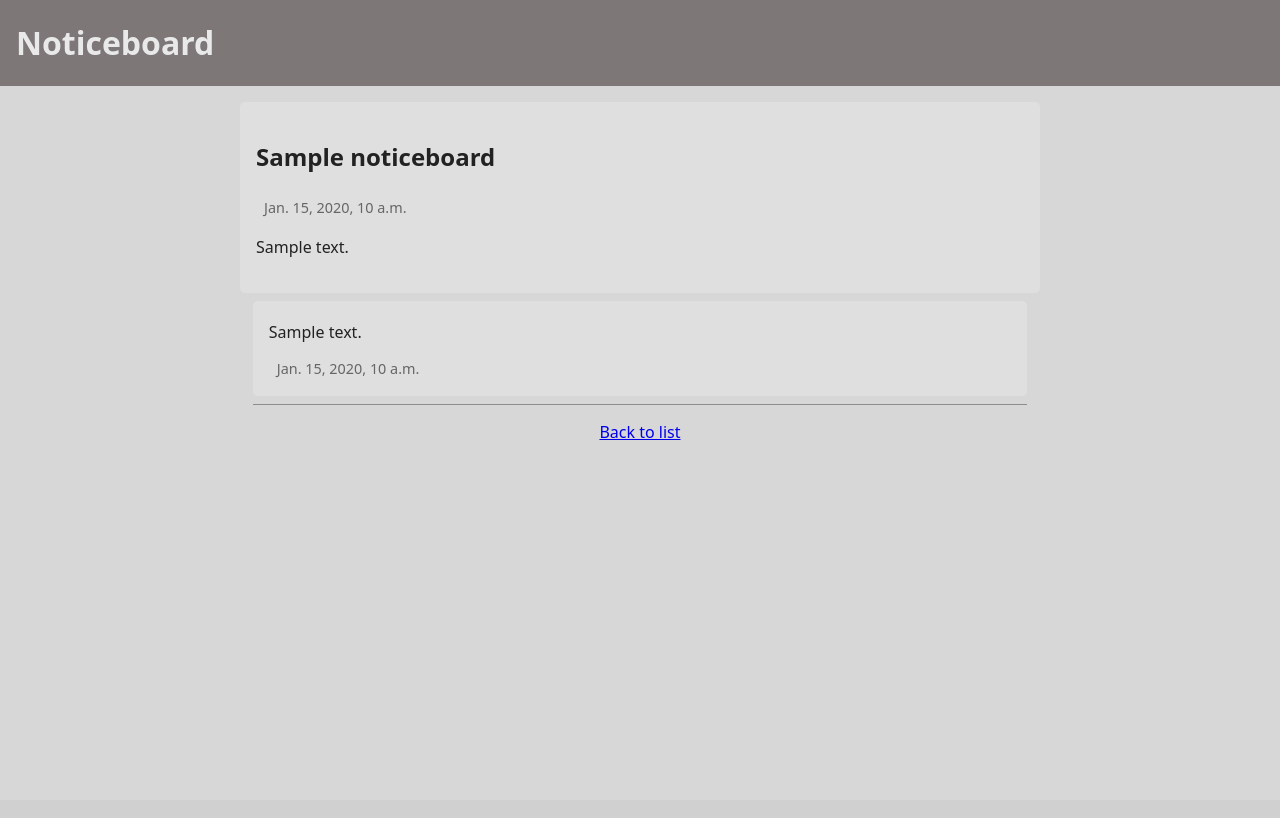
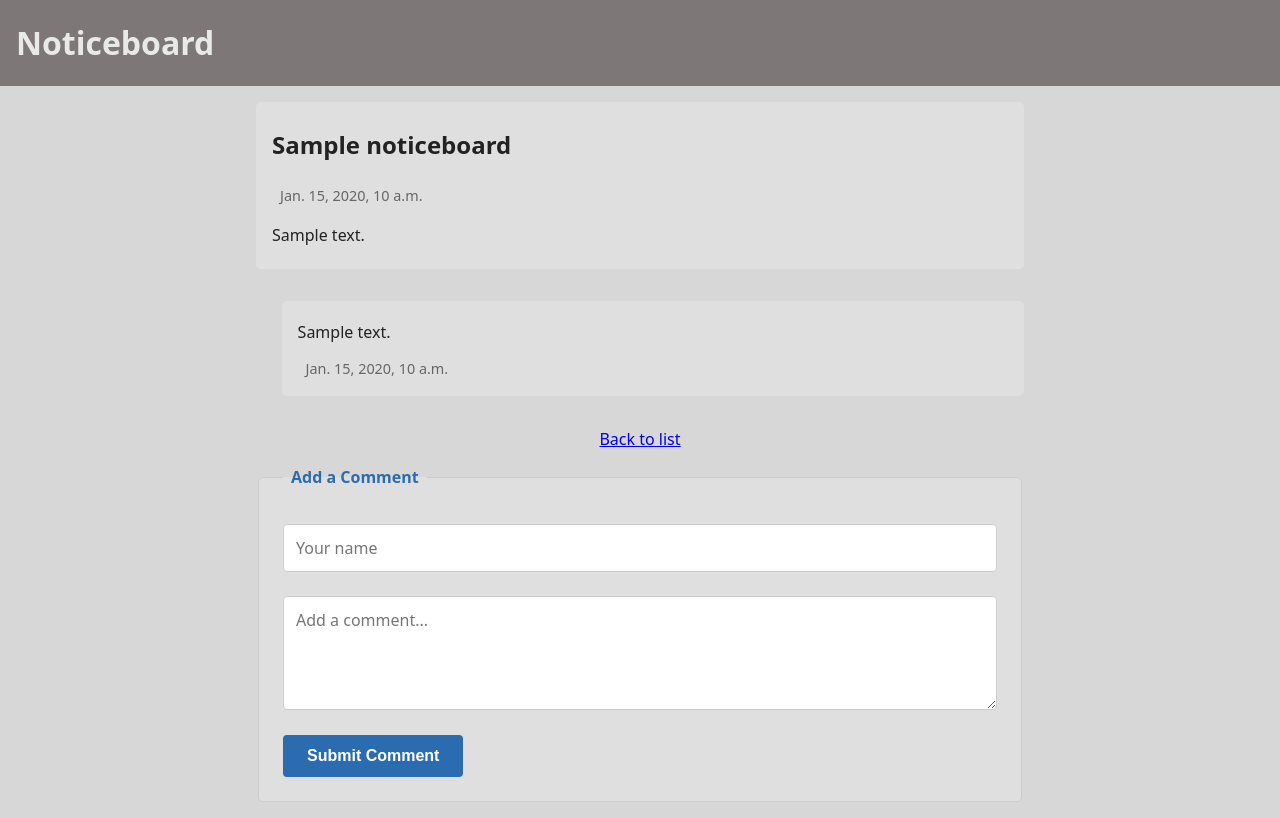
Before and after one commit to DanielKatzCoding/noticeboard, a Django app: page /noticeboard/1/ in a window 1280 px wide. Before the commit the page ends 440 px from the top, so only its background shows below. Run offline with Django 5.2, Linux system fonts and the light colour scheme; tables that the repository leaves empty hold one stand-in row (values such as "Sample post").

Commit message:
added comment form

```diff
--- a/noticeboard/static/noticeboard/css/styles.css
+++ b/noticeboard/static/noticeboard/css/styles.css
@@ -33,17 +33,21 @@ body{
 .notice-container{
     line-height:1.6;
     background: var(--background-datablock);
-    padding:1rem;
     border-radius:5px;
     width: 60vw;
+    margin-bottom: 1rem;
 }
 
 .comment-container{
     background: var(--background-datablock);
-    padding:0.25rem 1rem;
+    margin: 1rem 0;
     border-radius:5px;
-    width: 58vw;
+    width: calc(60vw - 2vw);  /* shrinks left side by 20px */
+    margin-left: 2vw;
 }
+
+.inner-padding{ padding: .25rem 1rem; }
+
 
 .site-header a{ color:inherit; text-decoration:none; }
 .notice-list{ min-width: 50vw; list-style:none; padding:0; margin:0; }
@@ -52,3 +56,60 @@ body{
 .meta{ color:var(--muted); font-size:0.9rem; margin-left:0.5rem }
 .site-footer{ background:#f8f8f8; padding:0.75rem 0; margin-top:2rem }
 html { scroll-behavior: smooth; }
+
+/* Form styles */
+.comment-form {
+    width: 60vw;
+}
+
+.comment-form fieldset {
+    background: var(--background-datablock);
+    padding: 1.5rem;
+    border: 1px solid #ccc;
+    border-radius: 5px;
+}
+
+.comment-form legend {
+    font-weight: 600;
+    color: var(--accent);
+    padding: 0 0.5rem;
+}
+
+.comment-form input[type="text"],
+.comment-form textarea {
+    width: 100%;
+    padding: 0.75rem;
+    margin: 0.75rem 0;
+    border: 1px solid #ccc;
+    border-radius: 4px;
+    font-family: inherit;
+    font-size: 1rem;
+    box-sizing: border-box;
+}
+
+.comment-form input[type="text"]:focus,
+.comment-form textarea:focus {
+    outline: none;
+    border-color: var(--accent);
+    box-shadow: 0 0 5px rgba(43, 108, 176, 0.3);
+}
+
+.comment-form textarea {
+    resize: vertical;
+}
+
+.comment-form button[type="submit"] {
+    background: var(--accent);
+    color: white;
+    padding: 0.75rem 1.5rem;
+    border: none;
+    border-radius: 4px;
+    cursor: pointer;
+    font-weight: 600;
+    font-size: 1rem;
+    margin-top: 0.5rem;
+}
+
+.comment-form button[type="submit"]:hover {
+    background: #1e4d7b;
+}
--- a/noticeboard/templates/noticeboardDetail.html
+++ b/noticeboard/templates/noticeboardDetail.html
@@ -4,21 +4,32 @@
 
 {% block content %}
 <article class="notice-container">
+    <div class="inner-padding">
         <h2>{{ notice.title }}</h2>
         <p class="meta">{{ notice.created_at }}</p>
-    <div class="body">{{ notice.content|linebreaks }}</div>
+        <p>{{ notice.content|linebreaks }}</p>
+    </div>
 </article>
-<ul class="notice-list">
+<div class="notice-comments">
     {% for comment in comments %}
-<li>
     <div class="comment-container">
+        <div class="inner-padding">
             <p>{{ comment.content }}</p>
             <p class="meta">{{ comment.created_at }}</p>
         </div>
-</li>
+    </div>
     {% endfor %}
-</ul>
+</div>
 
 <p><a href="{% url 'noticeboard_list' %}">Back to list</a></p>
 
+<form method="post" action="{% url 'create_comment' notice.pk %}" class="comment-form">
+    {% csrf_token %}
+    <fieldset>
+        <legend>Add a Comment</legend>
+        <input name="author" type="text" placeholder="Your name" required>
+        <textarea name="content" rows="4" cols="50" placeholder="Add a comment..." required></textarea>
+        <button type="submit">Submit Comment</button>
+    </fieldset>
+</form>
 {% endblock %}
```
Lines whose indentation alone changed are shown as unchanged.
